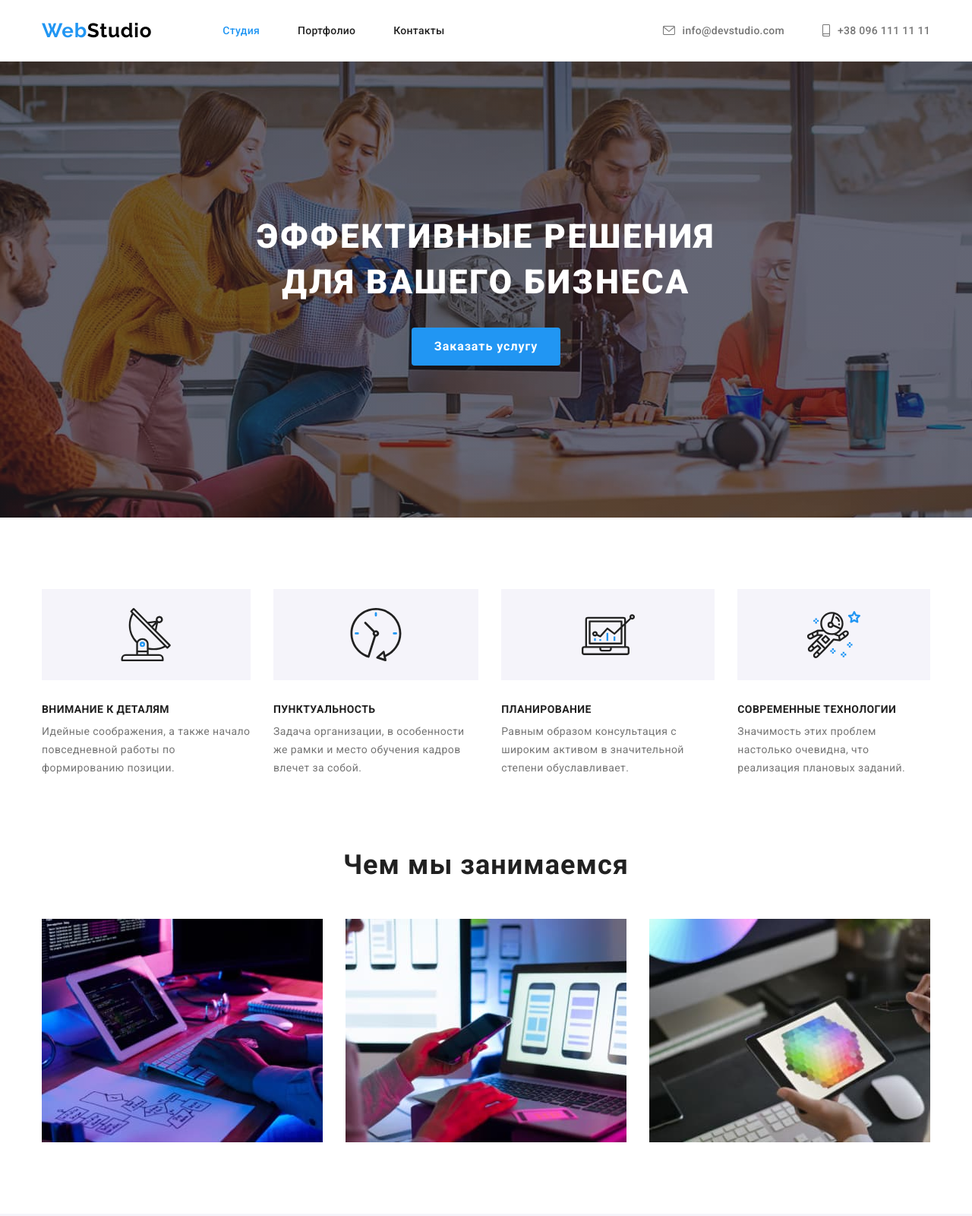
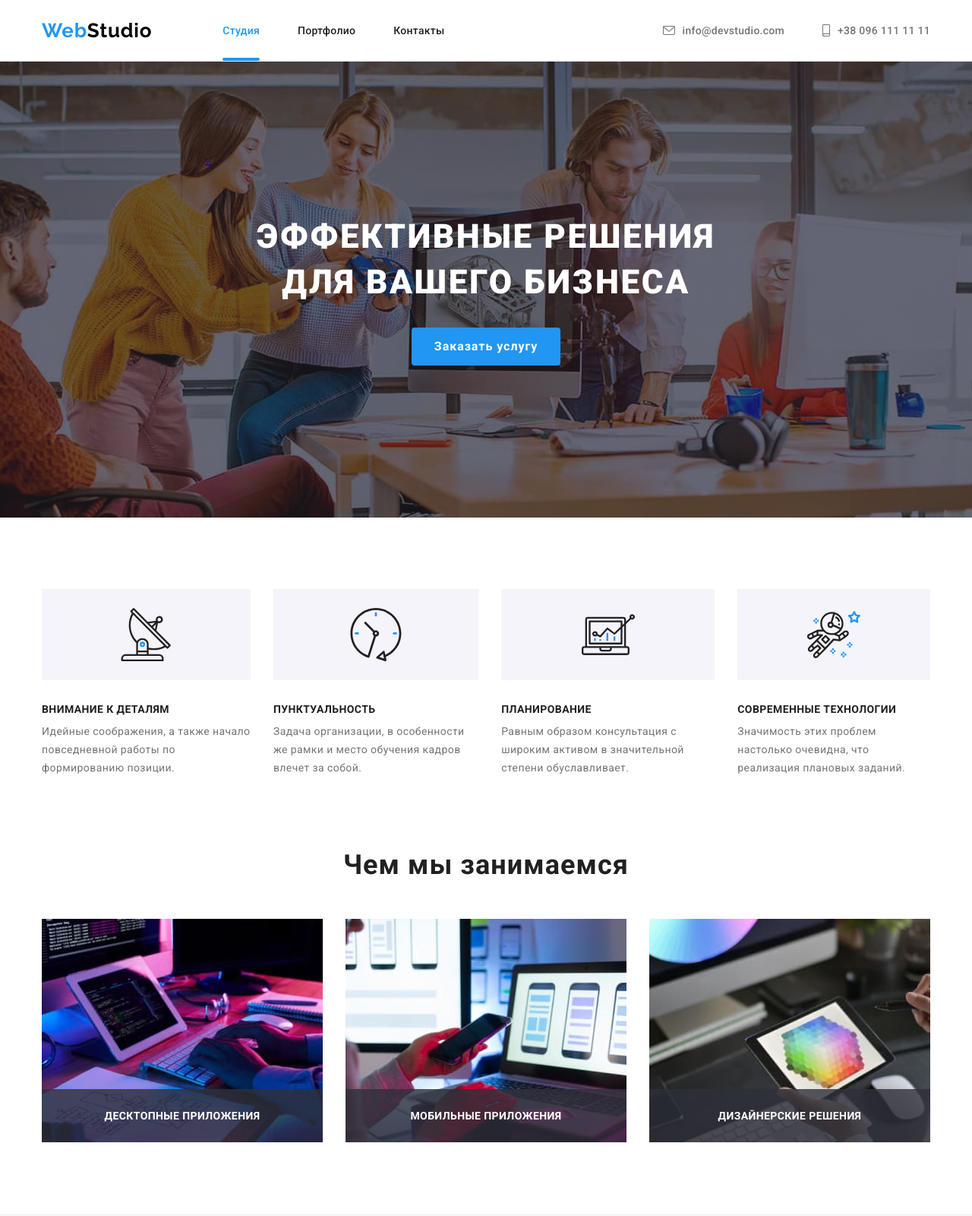
Before and after one commit to antony-krava/goit-markup-hw-05, a plain HTML site: page index.html in a window 1280 px wide. Shown: the top 1600 px of the page at 76% size. Drawn offline with nearby package versions, Linux system fonts and the light colour scheme.

Commit message:
Added pseudo menu elements and some home page elements
Добавлены псевдоэлементы меню и некоторые элементы главной страницы

```diff
--- a/css/styles.css
+++ b/css/styles.css
@@ -145,7 +145,19 @@ body {
 }
 
 .active {
+  position: relative;
   color: var(--accent-color);
+}
+
+.active::after {
+  content: '';
+  position: absolute;
+  bottom: 0;
+  left: 0;
+  width: 100%;
+  height: 4px;
+  border-radius: 2px;
+  background-color: var(--accent-color);
 }
 /* ========== END HEADER ========== */
 
@@ -195,6 +207,8 @@ body {
   font-size: 16px;
   line-height: 1.875;
   letter-spacing: 0.06em;
+
+  cursor: pointer;
 }
 /* ========== END HERO ========== */
 
@@ -270,11 +284,30 @@ body {
 }
 
 .workplace-list-item {
+  position: relative;
   width: calc((100% - 60px) / 3);
 }
 
 .workplace-list-item:not(:last-child) {
   margin-right: 30px;
+}
+
+.workplace-description {
+  display: inline-block;
+  position: absolute;
+  bottom: 0;
+  left: 0;
+
+  width: 100%;
+  height: 70px;
+  padding-top: 27px;
+
+  color: var(--main-white-color);
+  font-weight: 700;
+  letter-spacing: 0.03em;
+  text-align: center;
+  text-transform: uppercase;
+  background-color: rgba(47, 48, 58, 0.8);
 }
 
 /* ========== END WORKPLACE ========== */
--- a/index.html
+++ b/index.html
@@ -141,6 +141,7 @@
                 width="370"
                 height="294"
               />
+              <p class="workplace-description">Десктопные приложения</p>
             </li>
             <li class="workplace-list-item">
               <img
@@ -150,6 +151,7 @@
                 width="370"
                 height="294"
               />
+              <p class="workplace-description">Мобильные приложения</p>
             </li>
             <li class="workplace-list-item">
               <img
@@ -159,6 +161,7 @@
                 width="370"
                 height="294"
               />
+              <p class="workplace-description">Дизайнерские решения</p>
             </li>
           </ul>
         </div>
```
Also changed, not shown: portfolio.html (+8 -2 lines).
